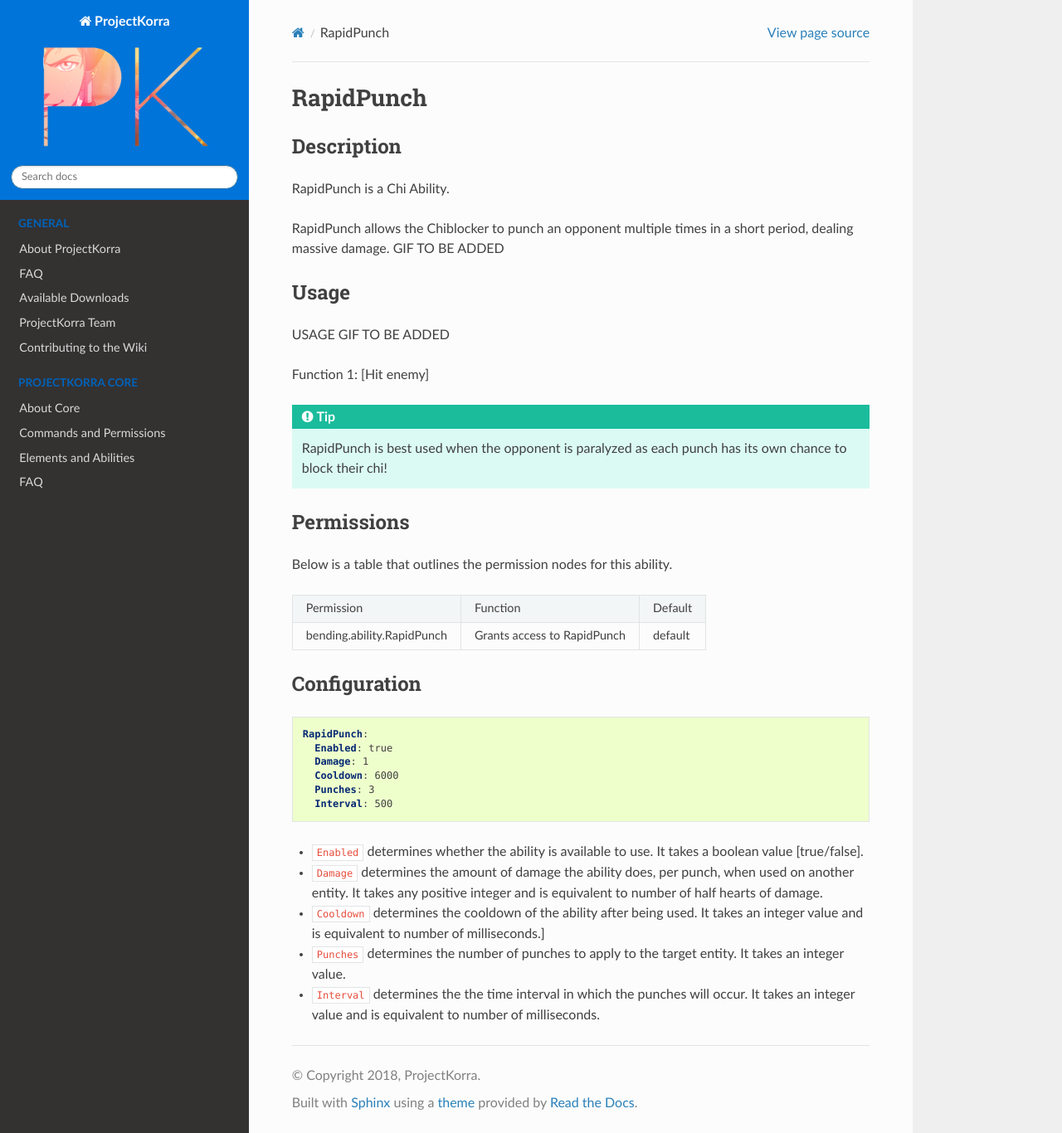
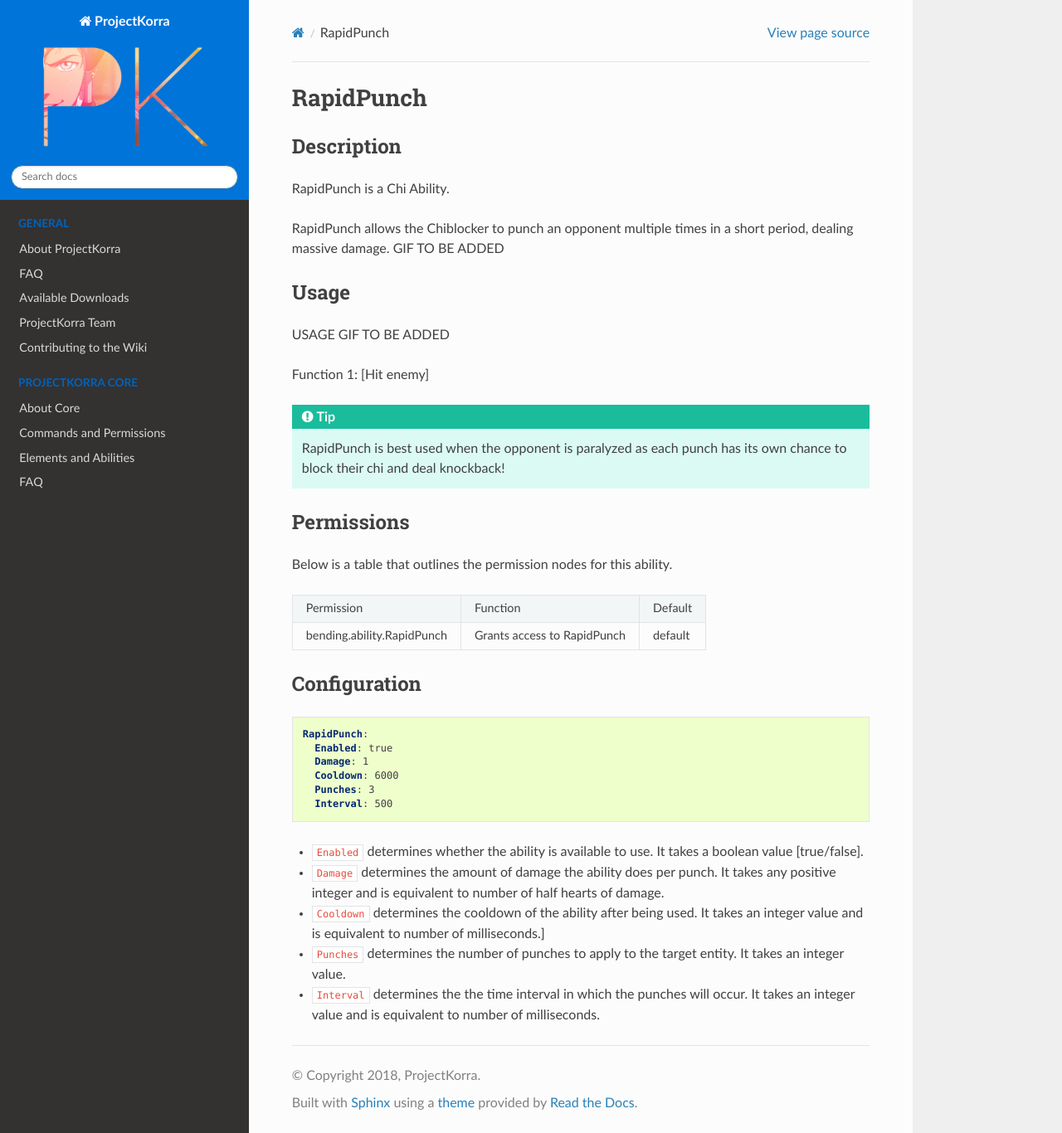
Before and after one commit to ProjectKorra/ProjectKorraWiki, a Sphinx documentation site: the page built from source/pkcore/abilitypages/chi/rapidpunch.rst, in a window 1280 px wide and 1366 px high. Shown: the whole window at 83% size. Built offline with Sphinx 7.4.7 and the Read the Docs theme 2.0.0, drawn with Linux system fonts in a browser that asks for light colours.

Commit message:
Update rapidpunch.rst

```diff
--- a/source/pkcore/abilitypages/chi/rapidpunch.rst
+++ b/source/pkcore/abilitypages/chi/rapidpunch.rst
@@ -19,7 +19,7 @@
 Function 1: [Hit enemy]
 
 
-.. tip:: RapidPunch is best used when the opponent is paralyzed as each punch has its own chance to block their chi!
+.. tip:: RapidPunch is best used when the opponent is paralyzed as each punch has its own chance to block their chi and deal knockback!
 
 
 Permissions
@@ -48,7 +48,7 @@
       Interval: 500
 
 * ``Enabled`` determines whether the ability is available to use. It takes a boolean value [true/false].
-* ``Damage`` determines the amount of damage the ability does, per punch, when used on another entity. It takes any positive integer and is equivalent to number of half hearts of damage.
+* ``Damage`` determines the amount of damage the ability does per punch. It takes any positive integer and is equivalent to number of half hearts of damage.
 * ``Cooldown`` determines the cooldown of the ability after being used. It takes an integer value and is equivalent to number of milliseconds.]
 * ``Punches`` determines the number of punches to apply to the target entity. It takes an integer value.
 * ``Interval`` determines the the time interval in which the punches will occur. It takes an integer value and is equivalent to number of milliseconds.
```
